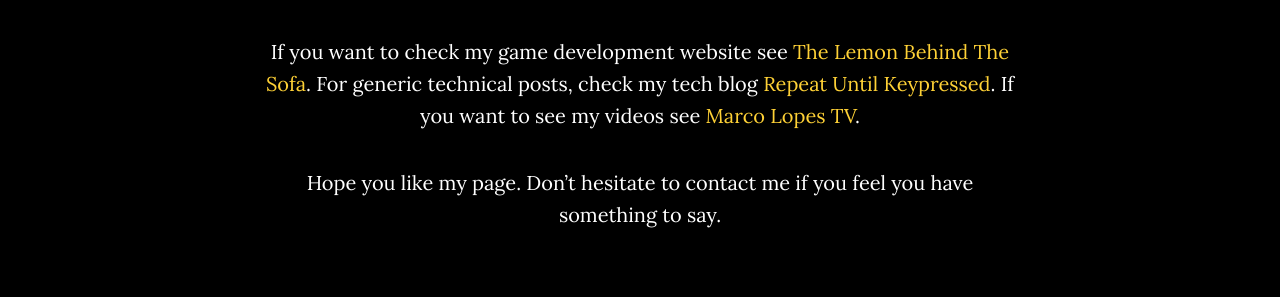
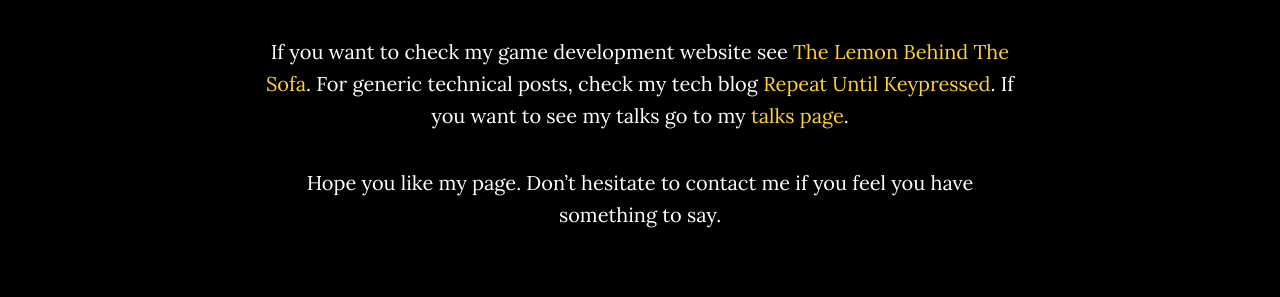
Before and after one commit to mlopes/mlopes.github.io, a Jekyll site: the page built from index.html, in a window 1280 px wide and 900 px high, scrolled down 1191 px. Shown: the part 189-486 px from the top of the window. Built offline with Jekyll 4.4.1, drawn with Linux system fonts in a browser that asks for light colours; nearby versions of some CDN libraries; comment, search, counter and statistics services are not loaded.

Commit message:
Point people to talks page

```diff
--- a/about.html
+++ b/about.html
@@ -11,7 +11,7 @@ This is my personal page. Here you can find some generic information about me an
 
 If you want to check my game development website see [The Lemon Behind The Sofa][lemon_behind_the_sofa].
 For generic technical posts, check my tech blog [Repeat Until Keypressed][marco-lopes_com].
-If you want to see my videos see [Marco Lopes TV][marco-lopes_tv].
+If you want to see my talks go to my [talks page](http://marco-lopes.com/talks/).
 
 Hope you like my page. Don't hesitate to contact me if you feel you have something to say.
 
```
Also changed, not shown: Gemfile.lock, 1 other file.
